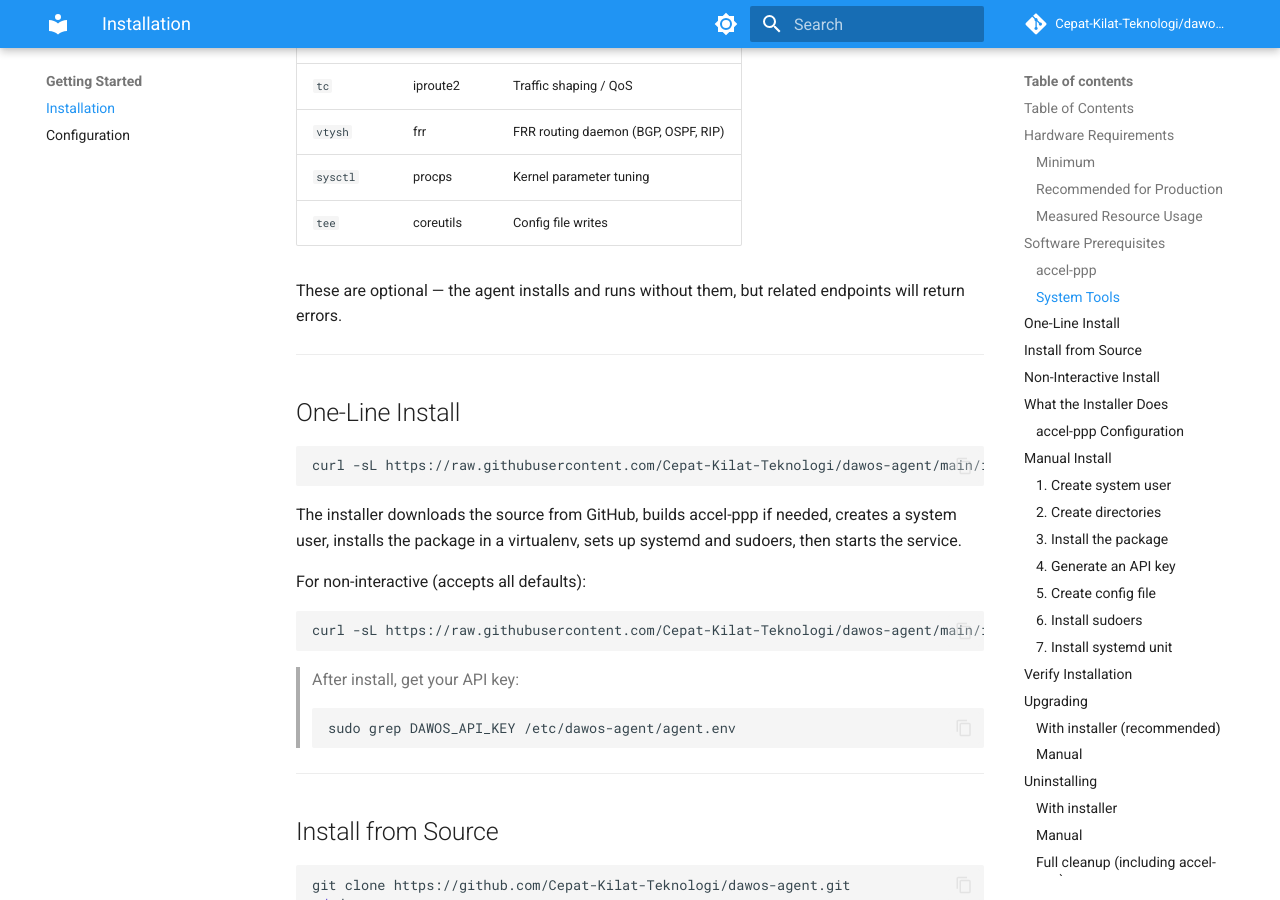
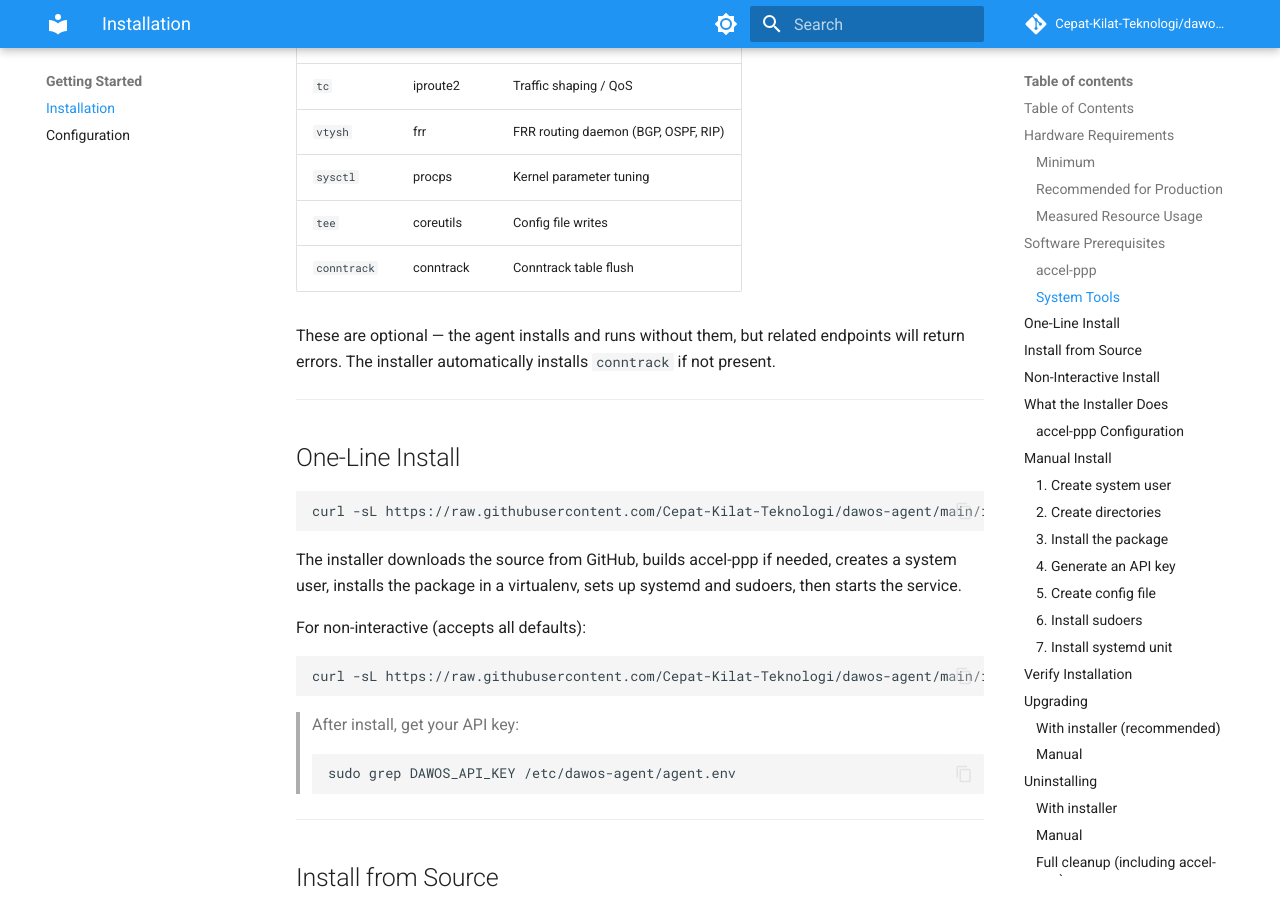
Before and after one commit to Cepat-Kilat-Teknologi/dawos-agent, an MkDocs documentation site: the page built from docs/getting-started/installation.md, in a window 1280 px wide and 900 px high, scrolled down 2760 px. Built offline with MkDocs 1.6.1 and Material for MkDocs 9.7.7, drawn with Linux system fonts in a browser that asks for light colours; comment, search, counter and statistics services are not loaded.

Commit message:
fix: installer handles conntrack package and sudoers on upgrade
- Auto-install conntrack tools if not present during service install
- Add conntrack to preflight tools check
- Add conntrack to inline sudoers fallback
- Document conntrack in System Tools table

```diff
--- a/docs/getting-started/installation.md
+++ b/docs/getting-started/installation.md
@@ -87,8 +87,9 @@ The agent uses `sudo` to call these tools for router management:
 | `vtysh` | frr | FRR routing daemon (BGP, OSPF, RIP) |
 | `sysctl` | procps | Kernel parameter tuning |
 | `tee` | coreutils | Config file writes |
+| `conntrack` | conntrack | Conntrack table flush |
 
-These are optional — the agent installs and runs without them, but related endpoints will return errors.
+These are optional — the agent installs and runs without them, but related endpoints will return errors. The installer automatically installs `conntrack` if not present.
 
 ---
 
```
Also changed, not shown: 1 other file.
